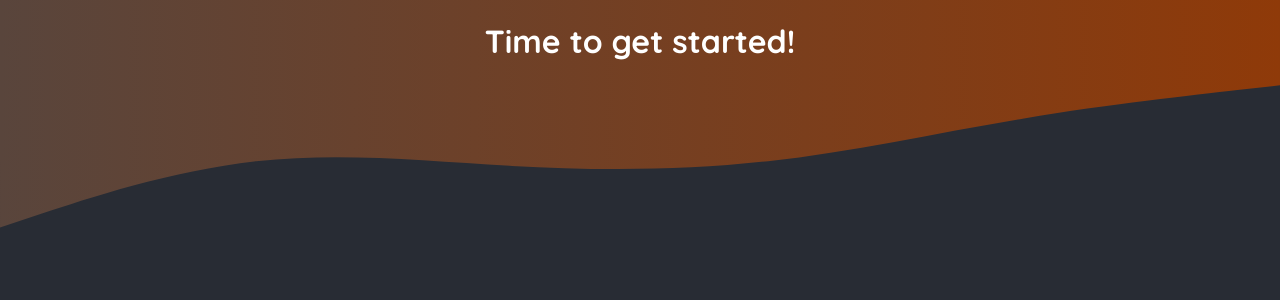
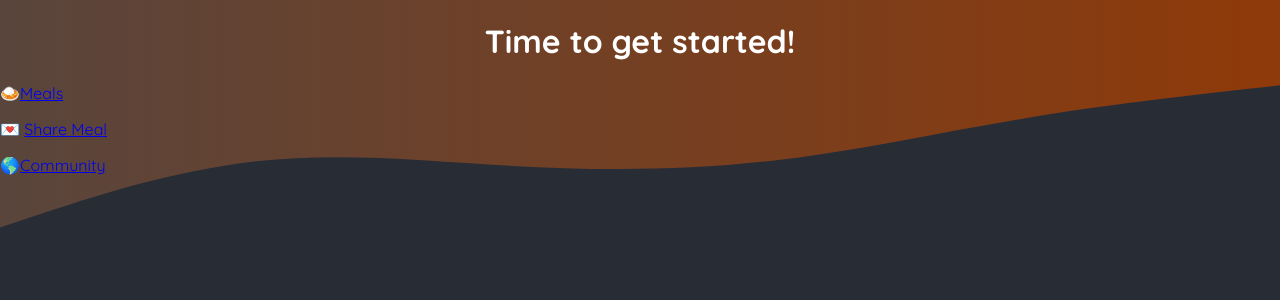
Before and after one commit to kazvee/foodies-next, a Next.js app: page / in a window 1280 px wide. Shown: the top 300 px of the page. Built offline with nearby package versions, Linux system fonts and the light colour scheme.

Commit message:
Add links to Home page for the new routes

```diff
--- a/app/page.js
+++ b/app/page.js
@@ -1,9 +1,24 @@
-export default function Home() {
+import Link from 'next/link';
+
+const Home = () => {
   return (
     <main>
       <h1 style={{ color: 'white', textAlign: 'center' }}>
         Time to get started!
       </h1>
+      <p>
+        🍛
+        <Link href="/meals">Meals</Link>
+      </p>
+      <p>
+        💌 <Link href="/meals/share">Share Meal</Link>
+      </p>
+      <p>
+        🌎
+        <Link href="/community">Community</Link>
+      </p>
     </main>
   );
-}
+};
+
+export default Home;
```
